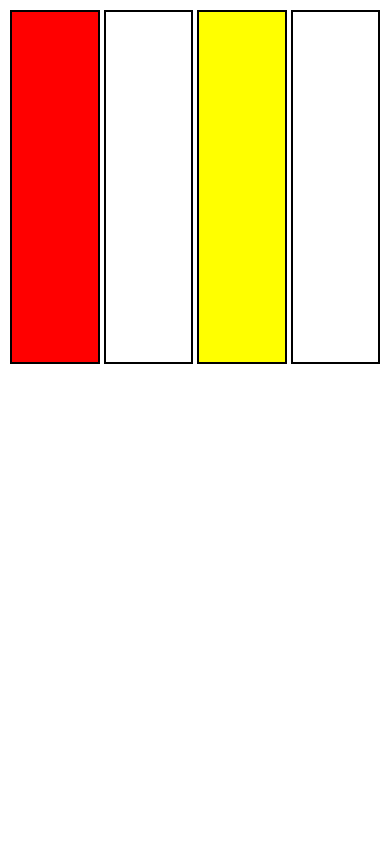
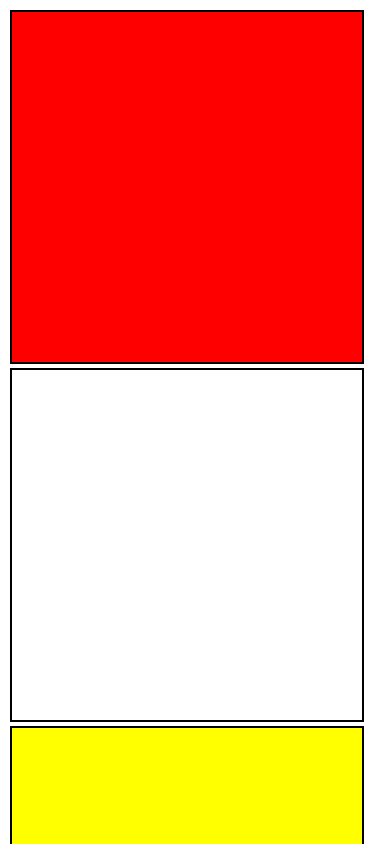
Before and after one commit to rajnish98/Javascript, a plain HTML site: page HTML & css/media query/media.html in a window 390 px wide. Shown: the top 844 px of the page. Drawn offline with Linux system fonts and the light colour scheme.

Commit message:
media query

```diff
--- a/HTML & css/media query/media.html
+++ b/HTML & css/media query/media.html
@@ -28,7 +28,12 @@
       .box3{
         background-color: yellow;
       }
-
+      @media screen and (max-width: 768px){
+        .container{
+          display: flex;
+          flex-direction: column;
+        }
+      }
   </style>
 </head>
 <body>
```
